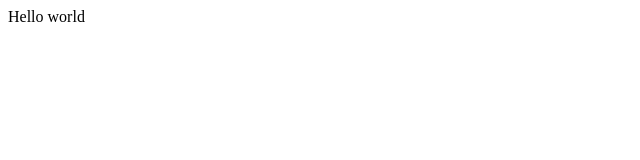
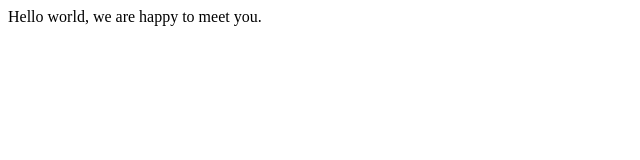
Before and after one commit to JoachimGidi/hello, a plain HTML site: page hello.html in a window 1280 px wide. Shown: the whole page, without its empty margins (0-640 px from the left). Drawn offline with Linux system fonts and the light colour scheme.

```diff
--- a/hello.html
+++ b/hello.html
@@ -6,6 +6,6 @@
     <title>hello</title>
 </head>
 <body>
-    Hello world
+    Hello world, we are happy to meet you.
 </body>
 </html>
```
